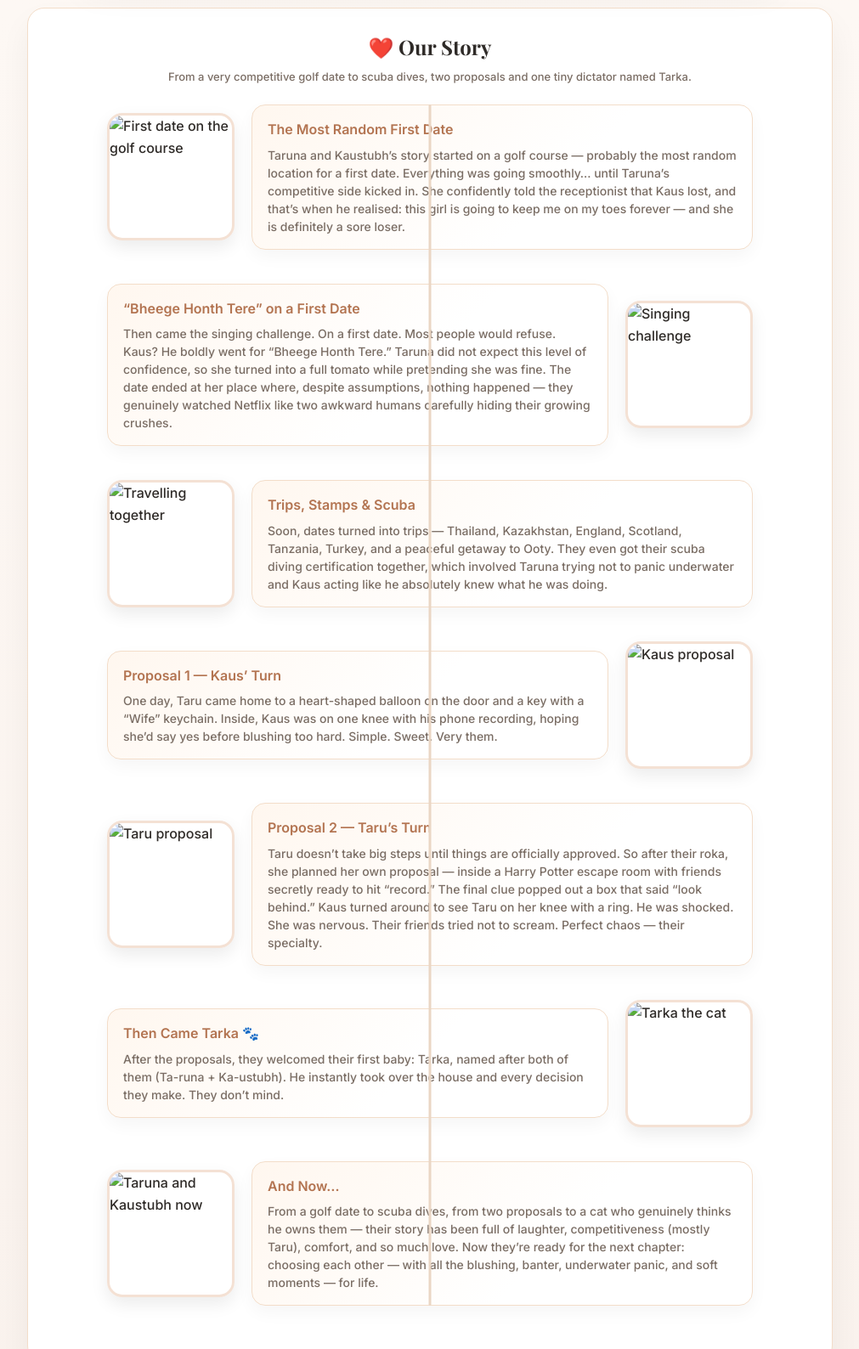
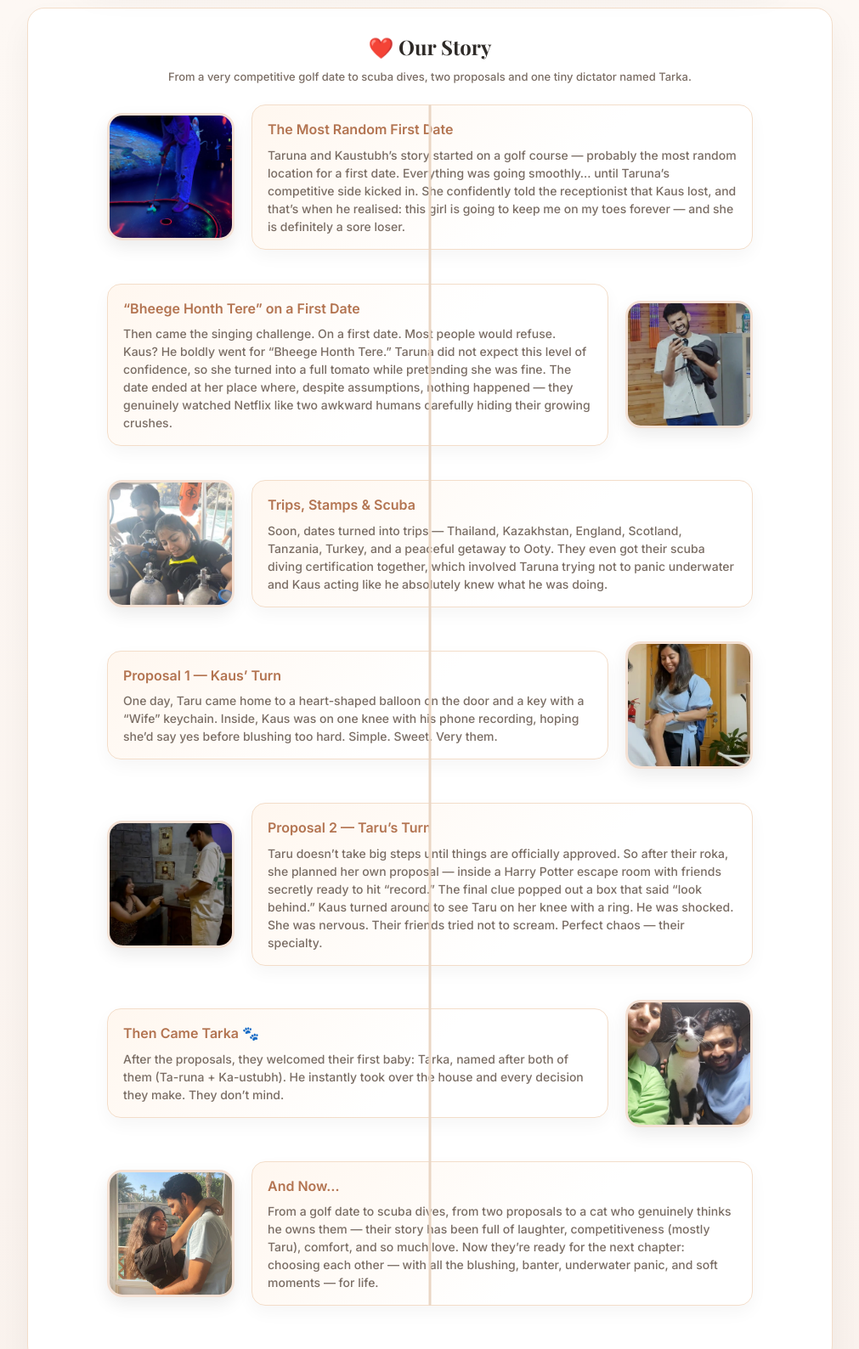
Before and after one commit to tarunas2410/tarka, a plain HTML site: page index.html in a window 1280 px wide. Shown: the part 1100-2688 px from the top of the page at 85% size, without its empty margins (134-1145 px from the left). Drawn offline with nearby package versions, Linux system fonts and the light colour scheme.

Commit message:
update jpeg

```diff
--- a/index.html
+++ b/index.html
@@ -591,7 +591,7 @@
         <div class="timeline-item">
           <div class="timeline-photo">
             <!-- Replace with your own image -->
-            <img src="photos/story-first-date.jpg" alt="First date on the golf course">
+            <img src="photos/story-first-date.jpeg" alt="First date on the golf course">
           </div>
           <div class="timeline-content">
             <div class="timeline-heading">The Most Random First Date</div>
@@ -606,7 +606,7 @@
         <!-- SINGING MOMENT -->
         <div class="timeline-item">
           <div class="timeline-photo">
-            <img src="photos/story-singing.jpg" alt="Singing challenge">
+            <img src="photos/story-singing.jpeg" alt="Singing challenge">
           </div>
           <div class="timeline-content">
             <div class="timeline-heading">“Bheege Honth Tere” on a First Date</div>
@@ -623,7 +623,7 @@
         <!-- TRAVELLING TOGETHER + SCUBA -->
         <div class="timeline-item">
           <div class="timeline-photo">
-            <img src="photos/story-travel.jpg" alt="Travelling together">
+            <img src="photos/story-travel.jpeg" alt="Travelling together">
           </div>
           <div class="timeline-content">
             <div class="timeline-heading">Trips, Stamps &amp; Scuba</div>
@@ -638,7 +638,7 @@
         <!-- PROPOSAL 1 -->
         <div class="timeline-item">
           <div class="timeline-photo">
-            <img src="photos/story-proposal1.jpg" alt="Kaus proposal">
+            <img src="photos/story-proposal1.jpeg" alt="Kaus proposal">
           </div>
           <div class="timeline-content">
             <div class="timeline-heading">Proposal 1 — Kaus’ Turn</div>
@@ -653,7 +653,7 @@
         <!-- PROPOSAL 2 -->
         <div class="timeline-item">
           <div class="timeline-photo">
-            <img src="photos/story-proposal2.jpg" alt="Taru proposal">
+            <img src="photos/story-proposal2.jpeg" alt="Taru proposal">
           </div>
           <div class="timeline-content">
             <div class="timeline-heading">Proposal 2 — Taru’s Turn</div>
@@ -669,7 +669,7 @@
         <!-- TARKA -->
         <div class="timeline-item">
           <div class="timeline-photo">
-            <img src="photos/story-tarka.jpg" alt="Tarka the cat">
+            <img src="photos/story-tarka.jpeg" alt="Tarka the cat">
           </div>
           <div class="timeline-content">
             <div class="timeline-heading">Then Came Tarka 🐾</div>
@@ -683,7 +683,7 @@
         <!-- NOW -->
         <div class="timeline-item">
           <div class="timeline-photo">
-            <img src="photos/story-now.jpg" alt="Taruna and Kaustubh now">
+            <img src="photos/story-now.jpeg" alt="Taruna and Kaustubh now">
           </div>
           <div class="timeline-content">
             <div class="timeline-heading">And Now…</div>
```
